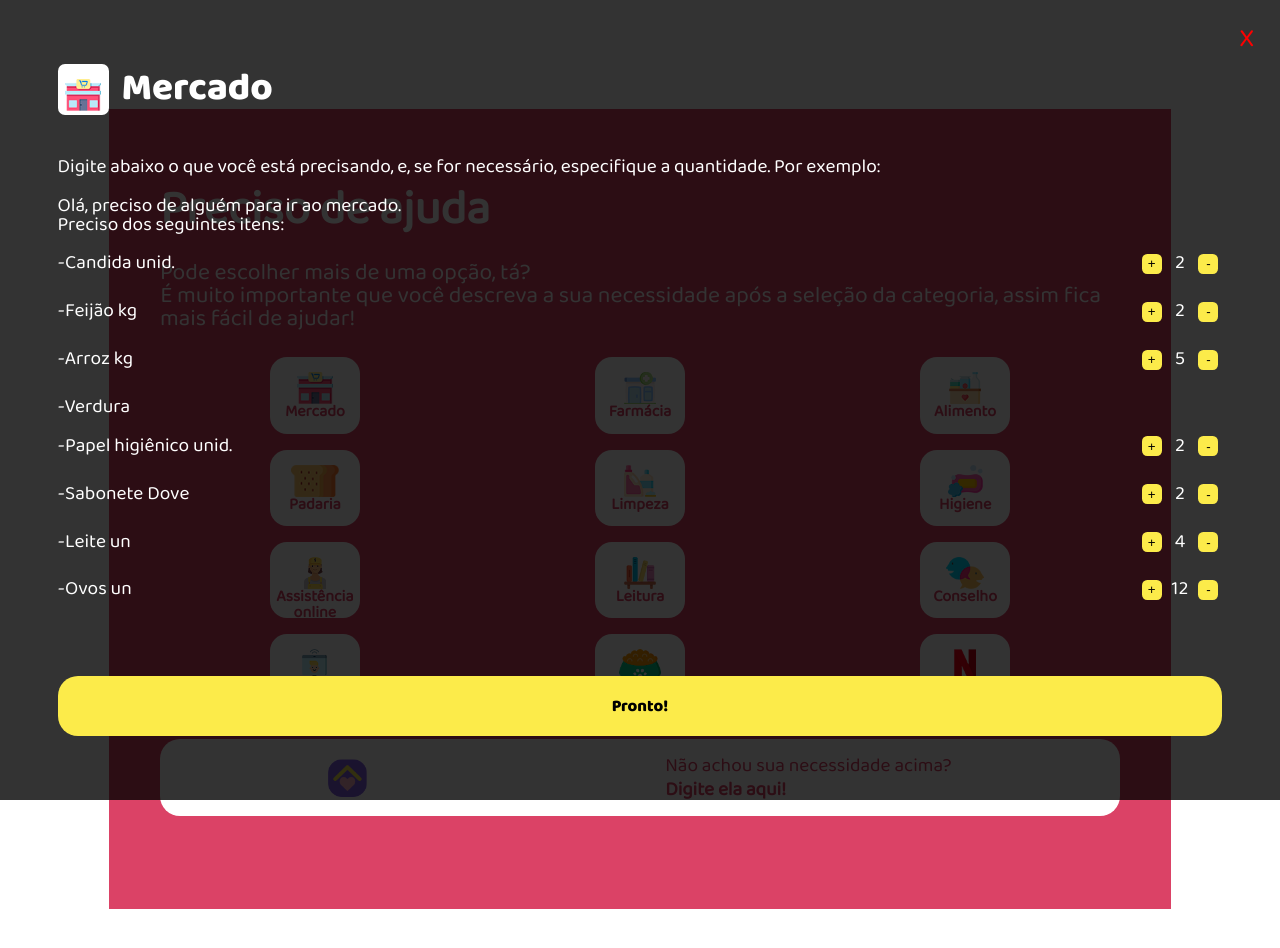
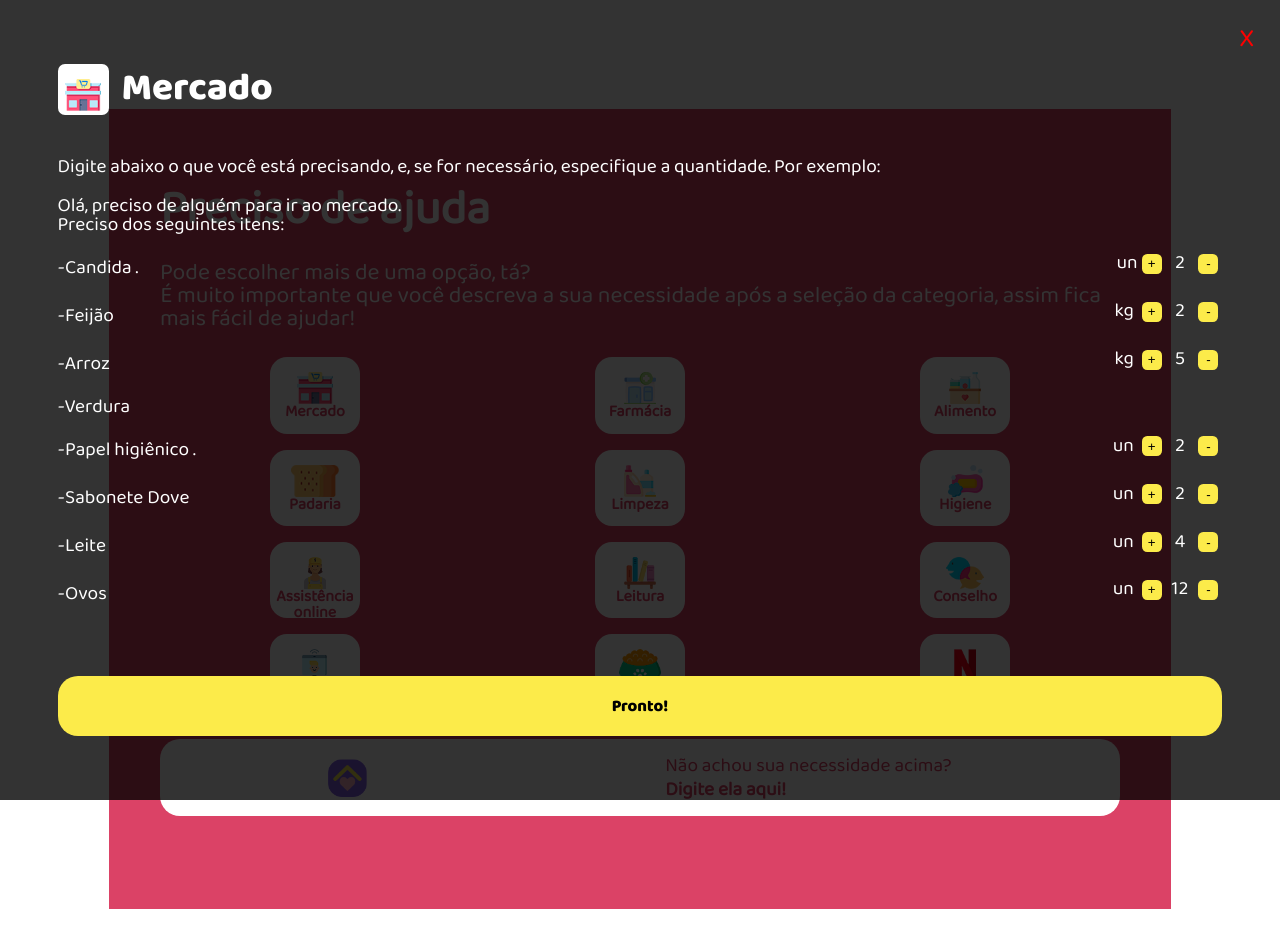
Before and after one commit to kmvbatista/fica-em-casa-front, a React (Create React App) app: page /need-help-options in a window 1280 px wide. Both pictures are taken after a click on the element "Mercado". Shown: the top 948 px of the page. Built offline with nearby package versions, Linux system fonts and the light colour scheme.

Commit message:
aliginig select buttons on modal

```diff
--- a/src/pages/Login/index.js
+++ b/src/pages/Login/index.js
@@ -13,7 +13,7 @@ export default function Login() {
   const handleSubmit = async () => {
     const dataToSend = { email, password };
     try {
-      const response = await api.post('/sessions', dataToSend);
+      const response = await api.post('/help', dataToSend);
       console.log(response);
       const { user, token } = response.data;
       document.cookie = `token: ${JSON.stringify(
@@ -31,7 +31,7 @@ export default function Login() {
         email={email}
         setEmail={setEmail}
         password={setPassword}
-        handleSubmit={() => history.push('/help')}
+        handleSubmit={() => history.push('/need-help-options')}
       ></InitialForm>
     </div>
   );
--- a/src/pages/NeedHelpOptions/ModalContent/index.js
+++ b/src/pages/NeedHelpOptions/ModalContent/index.js
@@ -34,37 +34,34 @@ export default function ModalContent({ cardInfo }) {
         </div>
         <ItemsContainer>
           <Row>
-            -Candida unid.{' '}
+            -Candida .{' '}
             <Quantity>
-              {' '}
-              <QuantityButton>+</QuantityButton>
+              un<QuantityButton>+</QuantityButton>
               <div>2</div>
               <QuantityButton>-</QuantityButton>
             </Quantity>
           </Row>
           <Row>
-            -Feijão kg{' '}
+            -Feijão{' '}
             <Quantity>
-              {' '}
-              <QuantityButton>+</QuantityButton>
+              kg <QuantityButton>+</QuantityButton>
               <div>2</div>
               <QuantityButton>-</QuantityButton>
             </Quantity>
           </Row>
           <Row>
-            -Arroz kg{' '}
+            -Arroz{' '}
             <Quantity>
-              {' '}
-              <QuantityButton>+</QuantityButton>
+              kg <QuantityButton>+</QuantityButton>
               <div>5</div>
               <QuantityButton>-</QuantityButton>
             </Quantity>
           </Row>
           <Row>-Verdura</Row>
           <Row>
-            -Papel higiênico unid.{' '}
+            -Papel higiênico .{' '}
             <Quantity>
-              <QuantityButton>+</QuantityButton>
+              un <QuantityButton>+</QuantityButton>
               <div>2</div>
               <QuantityButton>-</QuantityButton>
             </Quantity>
@@ -72,26 +69,23 @@ export default function ModalContent({ cardInfo }) {
           <Row>
             -Sabonete Dove{' '}
             <Quantity>
-              {' '}
-              <QuantityButton>+</QuantityButton>
+              un <QuantityButton>+</QuantityButton>
               <div>2</div>
               <QuantityButton>-</QuantityButton>
             </Quantity>
           </Row>
           <Row>
-            -Leite un
+            -Leite
             <Quantity>
-              {' '}
-              <QuantityButton>+</QuantityButton>
+              un <QuantityButton>+</QuantityButton>
               <div>4</div>
               <QuantityButton>-</QuantityButton>
             </Quantity>
           </Row>
           <Row>
-            -Ovos un
+            -Ovos
             <Quantity>
-              {' '}
-              <QuantityButton>+</QuantityButton>
+              un <QuantityButton>+</QuantityButton>
               <div>12</div>
               <QuantityButton>-</QuantityButton>
             </Quantity>
--- a/src/pages/NeedHelpOptions/ModalContent/styles.js
+++ b/src/pages/NeedHelpOptions/ModalContent/styles.js
@@ -36,6 +36,7 @@ export const ItemsContainer = styled(Column)`
     margin-bottom: 1em;
     width: 100%;
     justify-content: space-between;
+    align-items: center;
   }
 `;
 
```
